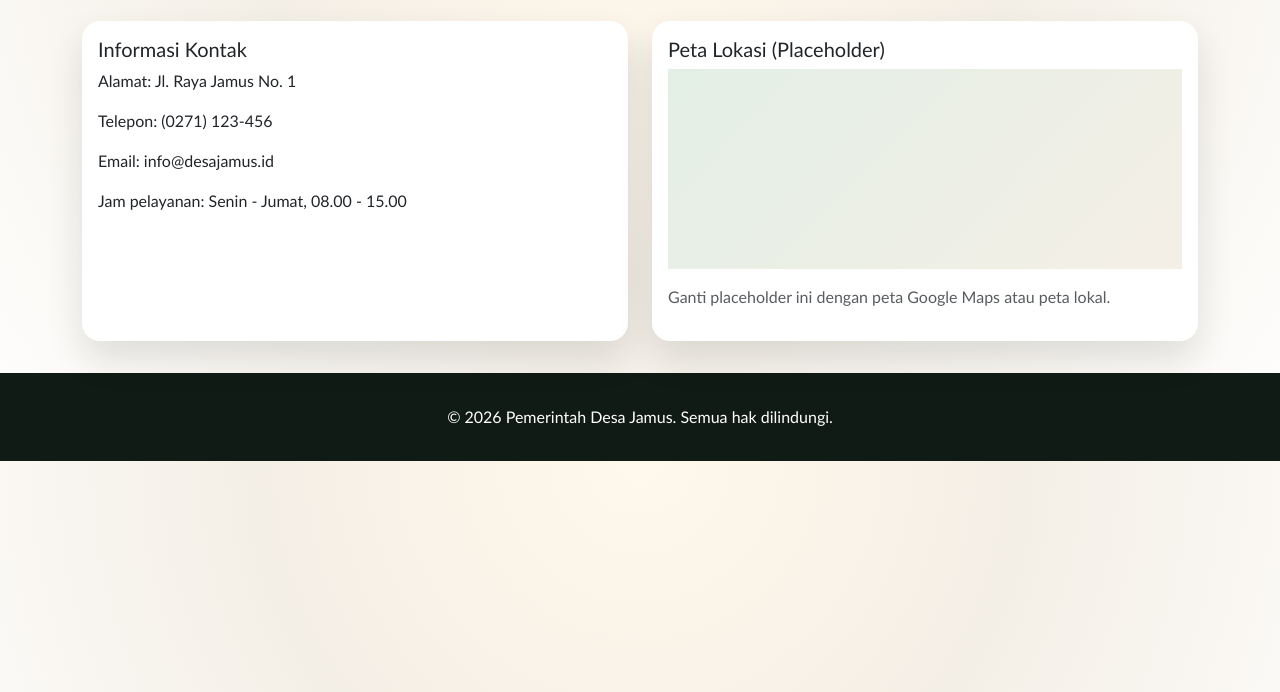
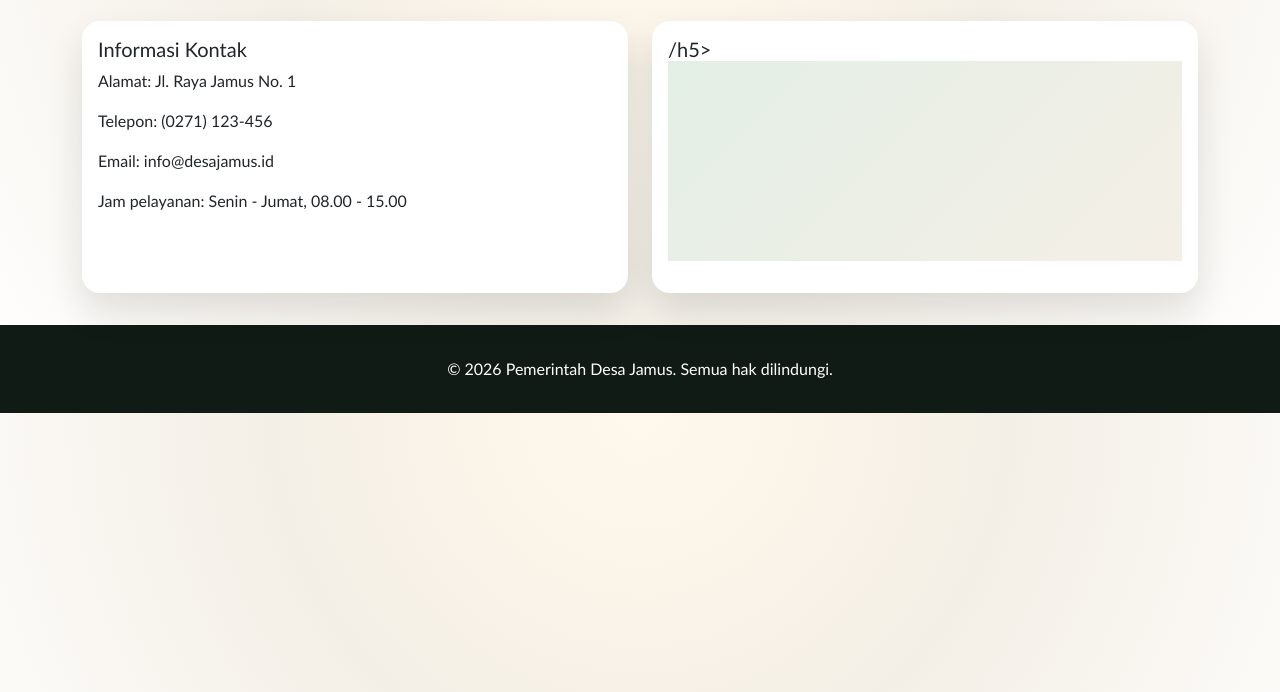
Before and after one commit to farhandwifaza/desa-jamus, a website: page public/kontak.html in a window 1280 px wide. Shown: the part 108-800 px from the top of the page. Drawn offline with nearby package versions, Linux system fonts and the light colour scheme.

Commit message:
Update kontak.html

```diff
--- a/public/kontak.html
+++ b/public/kontak.html
@@ -54,10 +54,10 @@
         <div class="col-lg-6">
           <div class="card h-100">
             <div class="card-body">
-              <h5 class="card-title">Peta Lokasi (Placeholder)</h5>
+              <h5 class="card-title">/h5>
               <div class="placeholder-box"></div>
               <p class="text-muted mt-3">
-                Ganti placeholder ini dengan peta Google Maps atau peta lokal.
+
               </p>
             </div>
           </div>
```
